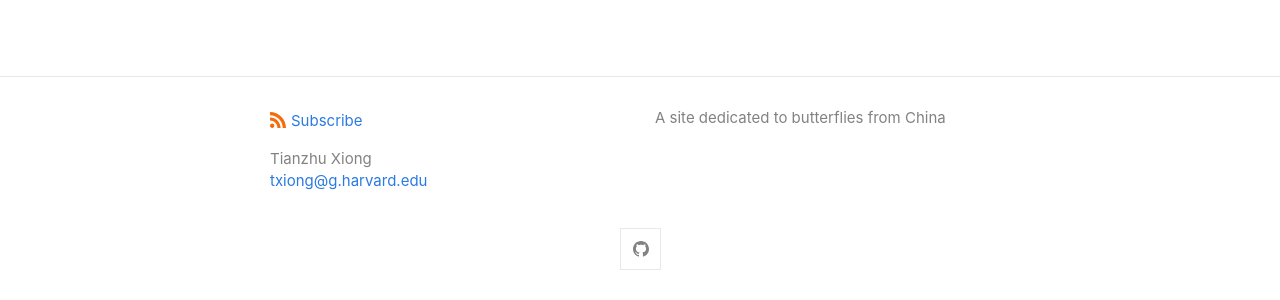
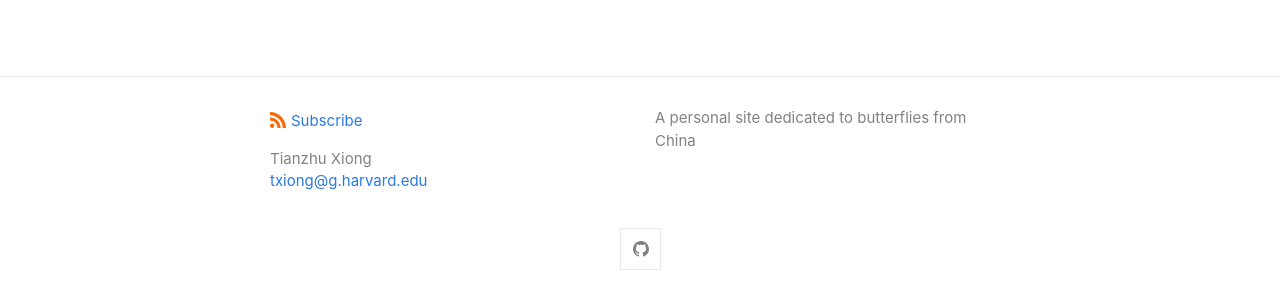
Before and after one commit to tzxiong/Butterflies-of-China, a Jekyll site: the page built from index.md, in a window 1280 px wide. Shown: the part 595-895 px from the top of the page. Built offline with Jekyll 4.4.1, drawn with Linux system fonts in a browser that asks for light colours.

Commit message:
Update _config.yml

```diff
--- a/_config.yml
+++ b/_config.yml
@@ -3,7 +3,7 @@ author:
   name: Tianzhu Xiong
   email: txiong@g.harvard.edu
 description: > # this means to ignore newlines until "show_excerpts:"
-  A site dedicated to butterflies from China
+  A personal site dedicated to butterflies from China
 
 show_excerpts: false # set to true to show excerpts on the homepage
 
```
